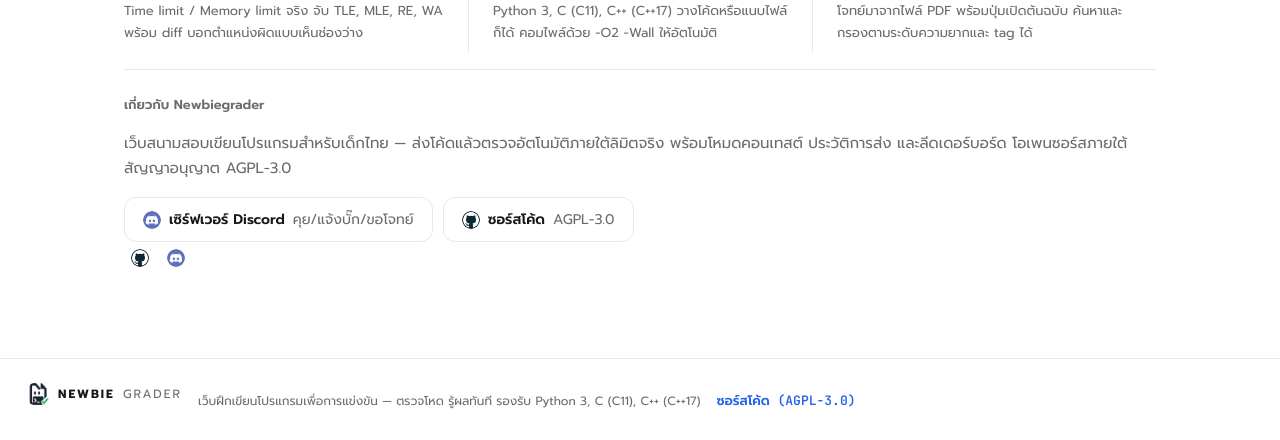
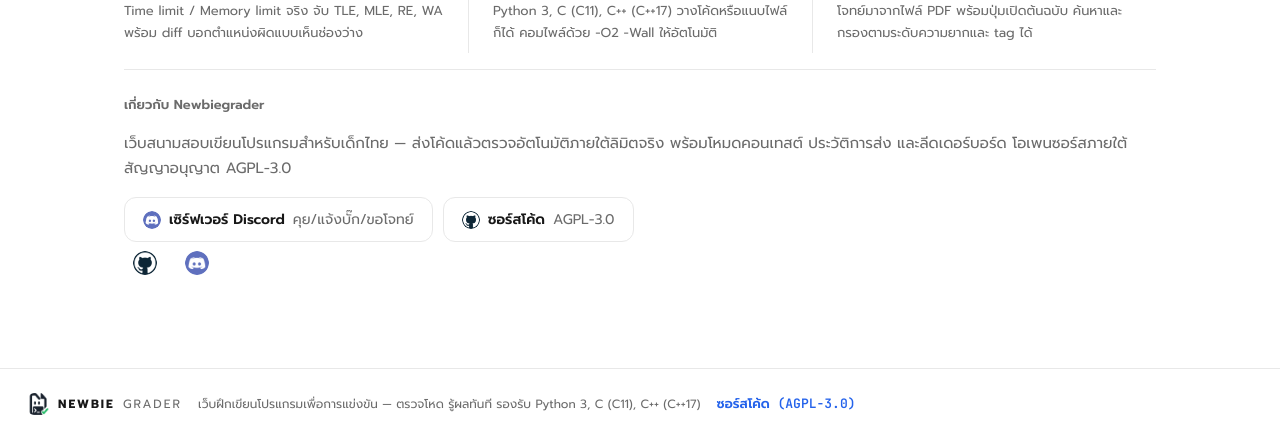
Before and after one commit to n3wbiekkkk/Newbiegrader, a FastAPI app: page / in a window 1280 px wide. Shown: the part 779-1219 px from the top of the page. Before the commit the page ends 1188 px from the top, so only its background shows below. Run offline with FastAPI, Linux system fonts and the light colour scheme; data that the repository does not hold is empty.

Commit message:
Frontend: roomier footer social buttons

```diff
--- a/static/index.html
+++ b/static/index.html
@@ -18,7 +18,7 @@
 <link rel="preconnect" href="https://fonts.googleapis.com">
 <link rel="preconnect" href="https://fonts.gstatic.com" crossorigin>
 <link rel="stylesheet" href="https://fonts.googleapis.com/css2?family=Prompt:wght@400;500;600;700&family=JetBrains+Mono:wght@400;600;700&display=swap">
-<link rel="stylesheet" href="/styles.css?v=18">
+<link rel="stylesheet" href="/styles.css?v=19">
 </head>
 <body>
 <a class="skip-link" href="#main">ข้ามไปเนื้อหา</a>
--- a/static/styles.css
+++ b/static/styles.css
@@ -520,7 +520,7 @@ tr.test-row:hover td { background: var(--panel2); }
 #hist-stats { margin-bottom: var(--sp-3); }
 
 .foot {
-  display: flex; align-items: baseline; gap: var(--sp-4);
+  display: flex; align-items: center; gap: var(--sp-4);
   padding: var(--sp-5) 28px; border-top: 1px solid var(--border);
   font-size: var(--fs-xs); color: var(--dim);
 }
@@ -777,13 +777,14 @@ tr.test-row:hover td { background: var(--panel2); }
 
 /* brand icons (fill-based) + social links */
 .ic-fill { fill: currentColor; stroke: none; }
-.social-row { display: flex; gap: 4px; align-items: center; margin-left: auto; }
+.social-row { display: flex; gap: 10px; align-items: center; margin-left: auto; }
 .social-link {
   display: inline-flex; align-items: center; justify-content: center;
-  width: 32px; height: 32px; border-radius: 8px; color: var(--dim);
+  width: 42px; height: 42px; border-radius: 12px; color: var(--dim);
+  border: 1px solid transparent;
 }
-.social-link:hover { color: var(--text); background: var(--panel2); }
-.social-link .ic { width: 18px; height: 18px; }
+.social-link:hover { color: var(--text); background: var(--panel2); border-color: var(--border); }
+.social-link .brand-img { width: 24px; height: 24px; }
 .about-links { display: flex; gap: 10px; flex-wrap: wrap; margin-top: 12px; }
 .about-link {
   display: inline-flex; align-items: center; gap: 8px;
```
